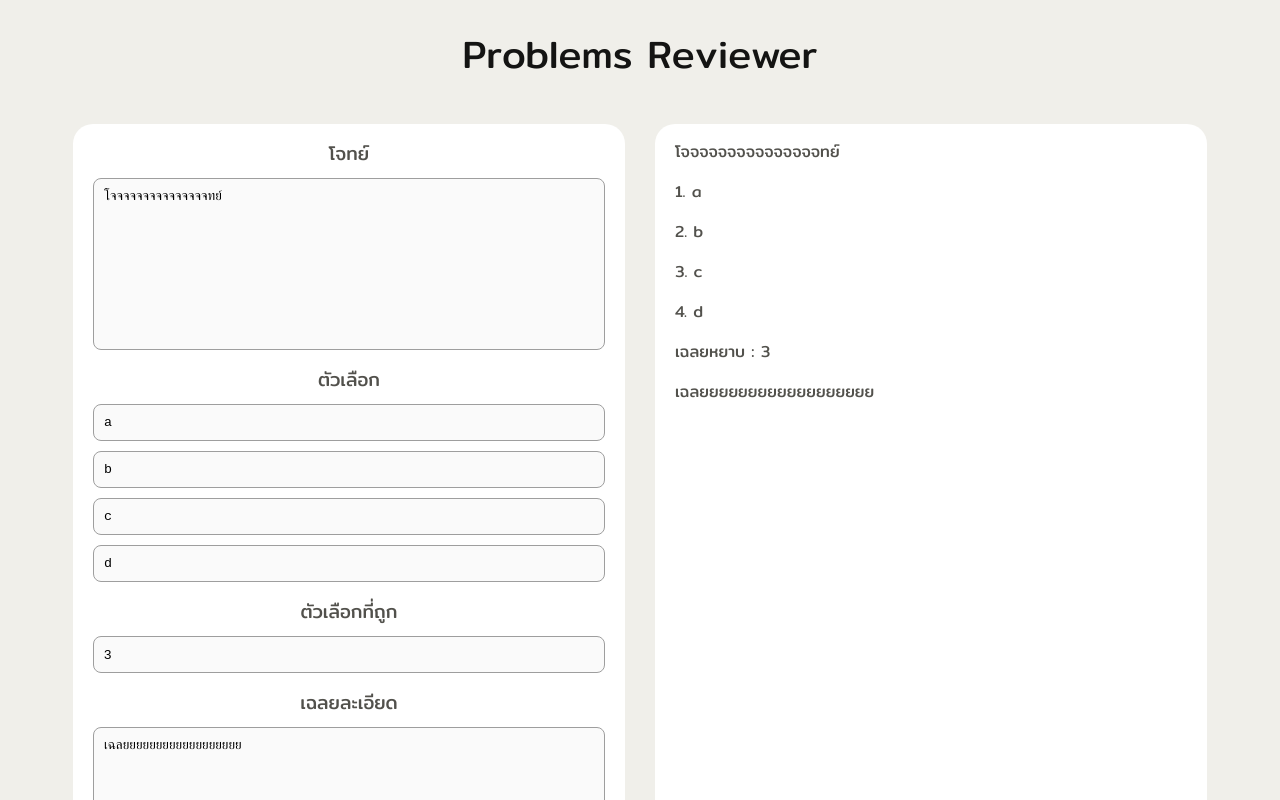
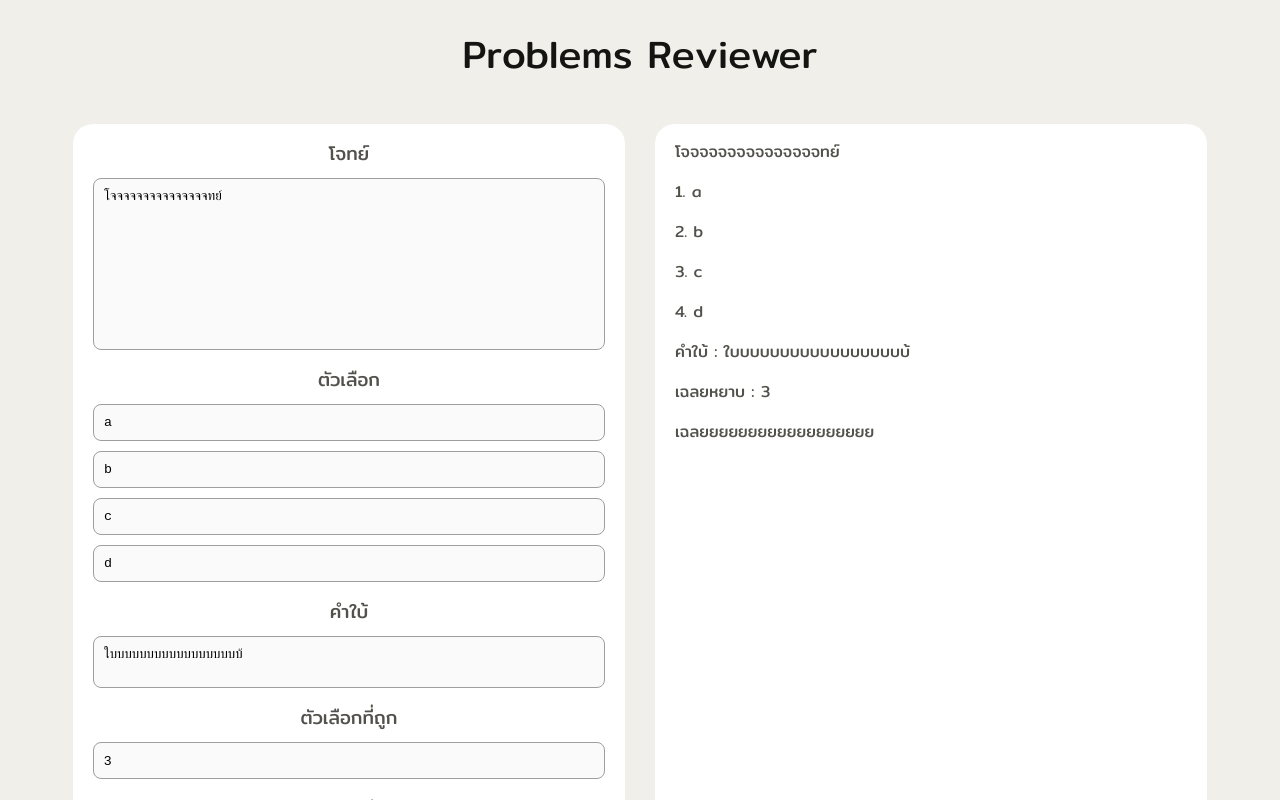
Before and after one commit to shayanin-van/problem-reviewer, a React (Vite) app: page / in a window 1280 px wide. Shown: the top 800 px of the page. Built offline with nearby package versions, Linux system fonts and the light colour scheme.

Commit message:
add hint support

```diff
--- a/src/App.jsx
+++ b/src/App.jsx
@@ -7,6 +7,7 @@ function App() {
   const [problem, setProblem] = useState({
     question: "โจจจจจจจจจจจจจจจทย์",
     choices: ["a", "b", "c", "d"],
+    hint: "ใบบบบบบบบบบบบบบบบบบ้",
     answer: 3,
     solution: "เฉลยยยยยยยยยยยยยยยยยย",
   });
@@ -21,6 +22,10 @@ function App() {
     newChoices[index] = e.target.value;
 
     setProblem((prevProblem) => ({ ...prevProblem, choices: newChoices }));
+  };
+
+  const handleHintChange = (e) => {
+    setProblem((prevProblem) => ({ ...prevProblem, hint: e.target.value }));
   };
 
   const handleAnswerChange = (e) => {
@@ -42,6 +47,7 @@ function App() {
           problem={problem}
           onQuestionChange={handleQuestionChange}
           onChoicesChange={handleChoicesChange}
+          onHintChange={handleHintChange}
           onAnswerChange={handleAnswerChange}
           onSolutionChange={handleSolutionChange}
         ></Editor>
--- a/src/components/Editor/Editor.jsx
+++ b/src/components/Editor/Editor.jsx
@@ -6,6 +6,7 @@ function Editor({
   onChoicesChange,
   onAnswerChange,
   onSolutionChange,
+  onHintChange,
 }) {
   const choices = problem.choices.map((choice, index) => {
     return (
@@ -29,6 +30,8 @@ function Editor({
       />
       <h3 style={{ margin: "10px 0px 6px 0px" }}>ตัวเลือก</h3>
       {choices}
+      <h3 style={{ margin: "10px 0px 6px 0px" }}>คำใบ้</h3>
+      <textarea value={problem.hint} onChange={onHintChange} rows="2" />
       <h3 style={{ margin: "10px 0px 6px 0px" }}>ตัวเลือกที่ถูก</h3>
       <input
         type="number"
--- a/src/components/Preview/Preview.jsx
+++ b/src/components/Preview/Preview.jsx
@@ -35,7 +35,9 @@ function Preview({ problem }) {
     choices.push(<p key={i}>{i + 1 + ". " + problem.choices[i]}</p>);
   }
 
-  const answer = <p>เฉลยหยาบ : {problem.answer}</p>;
+  const hint = <p>{"คำใบ้ : " + problem.hint}</p>;
+
+  const answer = <p>{"เฉลยหยาบ : " + problem.answer}</p>;
 
   const splittedSolution = splitByInclinedPlaneJson(problem.solution);
   const solution = splittedSolution.map((item, index) => {
@@ -50,6 +52,7 @@ function Preview({ problem }) {
     <div className={styles.preview}>
       {question}
       {choices}
+      {hint}
       {answer}
       {solution}
     </div>
```
